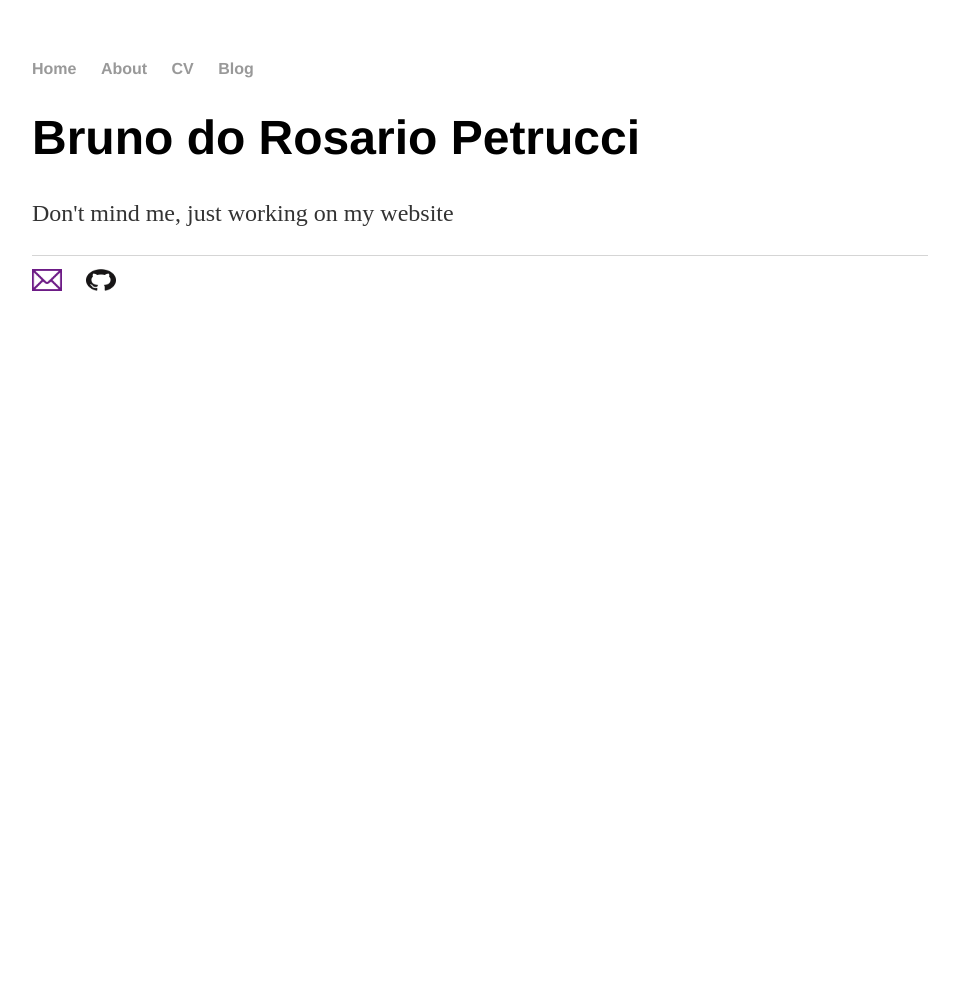
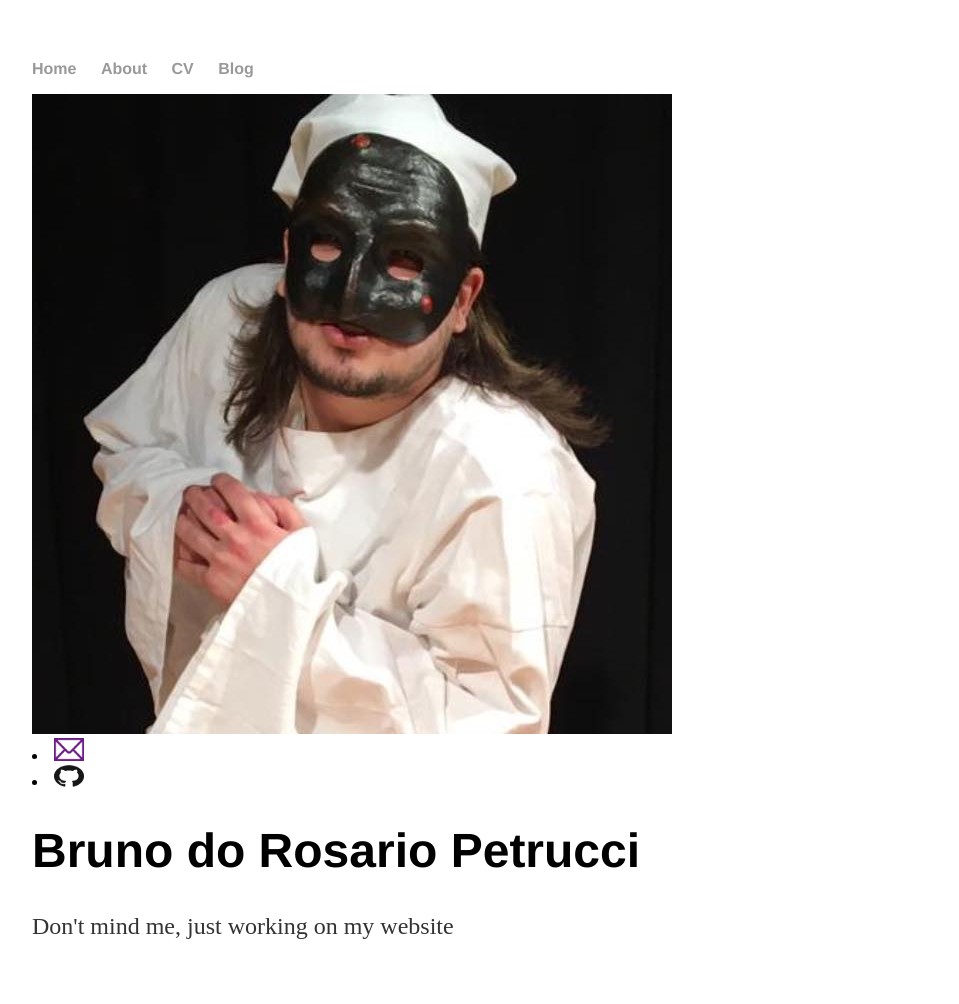
Before and after one commit to Brunnun/brunnun.github.io, a Jekyll site: the page built from index.html, in a window 1280 px wide. Shown: the whole page, without its empty margins (160-1119 px from the left). Built offline with Jekyll 4.4.1, drawn with Linux system fonts in a browser that asks for light colours; before the commit the page ends 900 px from its top, so only the background shows below that.

Commit message:
changed the layout a tad

```diff
--- a/_layouts/default.html
+++ b/_layouts/default.html
@@ -13,15 +13,13 @@
         		<li><a href="/blog">Blog</a></li>
     		</ul>
 		</nav>
-		<div class="container">
+        <div class="my_info">
+            <a href="/"><img src="../img/me.jpg"></a>
+            <li><a href="mailto:petrucci@iastate.edu"><img src="../img/mail.png" class="img_link"></a></li>
+            <li><a href="https://github.com/brunnun"><img src="../img/github.png" class="img_link"></a></li>
+        </div>
+        <div class="container">
             {{ content }}
 		</div><!-- /.container -->
-		<footer>
-    		<ul>
-                <li><a href="mailto:petrucci@iastate.edu"><img src="../img/mail.png" class="img_link"></a></li>
-                <li><a href="https://github.com/brunnun"><img src="../img/github.png" class="img_link"></a></li>
-                <!--                <li><a href="https://twitter.com/Brunnun">twitter</a></li>-->
-			</ul>
-		</footer>
 	</body>
 </html>
--- a/css/main.css
+++ b/css/main.css
@@ -40,6 +40,10 @@ footer {
     font-size: .8em;
 }
 
+.content {
+    float: right;
+}
+
 ul.posts {
     margin: 20px auto 40px;
     font-size: 1.5em;
```
Also changed, not shown: img/me.jpg (added).
